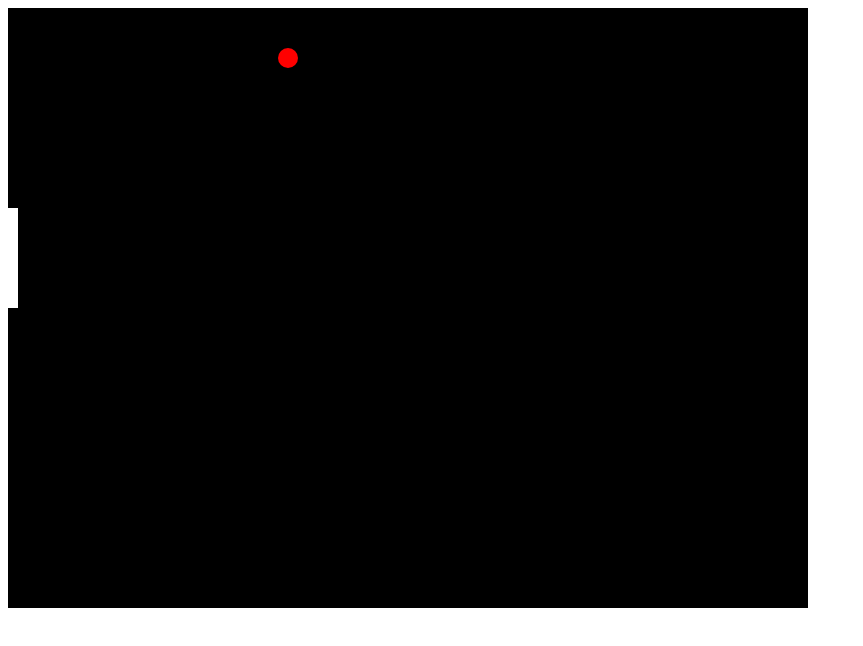
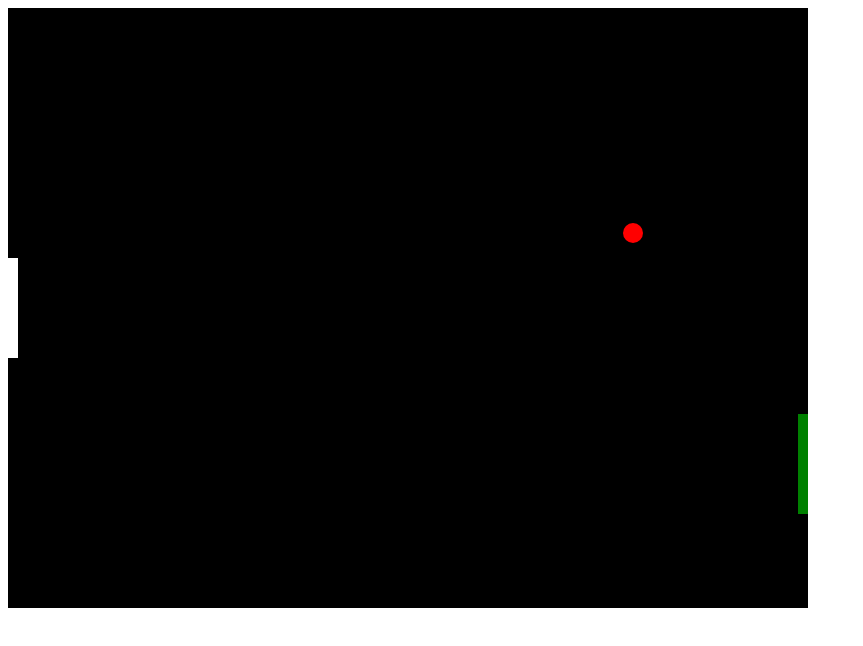
Before and after one commit to lukasrudnik/Tennis_game, a plain HTML site: page game.html in a window 1280 px wide. Shown: the whole page, without its empty margins (0-863 px from the left). Drawn offline with Linux system fonts and the light colour scheme.

Commit message:
is working

```diff
--- a/game.html
+++ b/game.html
@@ -11,14 +11,16 @@
     var ballX = 400; // położenie początkowe piłeczki
     var ballY = 400;
 
-    var ballSpeedX = 10; // prędkość piłeczki w pxls
+    var ballSpeedX = 15; // prędkość piłeczki w pxls
     var ballSpeedY = 5;
 
-    var paddle1Y = 250;  // jena rakiera
+    var paddle1Y = 250;  // 1 rakiera
+    var paddle2Y = 250;  // 2 rakiera
 
-    const PADDLE_HEIGHT = 100;
+    const PADDLE_THICKNESS = 10; // grubość rakiet
+    const PADDLE_HEIGHT = 100; // wysokość rakiet
 
-    // funkcja poruszania palet myszą
+    // funkcja poruszania palet kursorem myszy
     function calculateMousePos(evt) {
         var rect = canvas.getBoundingClientRect();
         var root = document.documentElement;
@@ -26,14 +28,16 @@
         var mouseY = evt.clientY - rect.top - root.scrollTop;
         return {
             x:mouseX,
-            y:mosueY
+            y:mouseY
         }
     }
 
     // plansza gry
     window.onload = function() {
-        canvas = document.getElementById('gameCanvas'); // zlapanie id elementu z rozmirem planszy
-        canvasContext = canvas.getContext('2d'); // typ grafiki: 2d
+        // zlapanie id elementu z rozmirem planszy
+        canvas = document.getElementById('gameCanvas');
+        // typ grafiki: 2d
+        canvasContext = canvas.getContext('2d');
 
         // wywołanie funkcji wypisującej elementy i ustalenie czasu zmiany ich położenia w (ms)
         var framesPerSEcond = 30;
@@ -41,22 +45,64 @@
             moveEverything();
             drawEverything();
         }, 1000/framesPerSEcond);
+
+        // ruchy palety za myszką w planszy gry
+        canvas.addEventListener('mousemove', function(evt) {
+            var mousePos = calculateMousePos(evt);
+
+            // przyklejenie kursora myszy do środka rakiety po majechaniu na plansze gry
+            paddle1Y = mousePos.y-(PADDLE_HEIGHT/2);
+        });
+    }
+
+    // funkcja resetowania piłeczki
+    function ballReset() {
+        ballSpeedX = -ballSpeedX;
+        ballX = canvas.width/2;
+        ballY = canvas.height/2;
+    }
+
+    // funkcja poruszania rakietą przez komputer
+    function computerMovement() {
+        if(paddle2Y < ballY) {
+            paddle2Y += 6;
+        }
+        else {
+            paddle2Y -= 6;
+        }
     }
 
     // funkcja ruchu elementów - ruch piłeczki po planszy
     function moveEverything() {
-        ballX = ballX + ballSpeedX;
-        ballY = ballY + ballSpeedY;
+        computerMovement();
+
+        ballX += ballSpeedX;
+        ballY += ballSpeedY;
 
         if(ballX < 0) {
-            ballSpeedX = -ballSpeedX;
+            // brak resetowania piłeczki po odbiciu rakietą z lewej strony
+            if(ballY > paddle1Y && ballY < paddle1Y+PADDLE_HEIGHT) {
+                ballSpeedX = -ballSpeedX;
+            }
+            else {
+                ballReset();
+            }
         }
-        if(ballX >= canvas.width) {
-            ballSpeedX = -ballSpeedX;
+
+        if(ballX > canvas.width) {
+            // brak resetowania piłeczki po odbiciu rakietą z prawej strony
+            if(ballY > paddle2Y && ballY < paddle2Y+PADDLE_HEIGHT) {
+                ballSpeedX = -ballSpeedX;
+            }
+            else {
+                ballReset();
+            }
         }
+
         if(ballY < 0) {
             ballSpeedY = -ballSpeedY;
         }
+
         if(ballY >= canvas.height) {
             ballSpeedY = -ballSpeedY;
         }
@@ -64,11 +110,16 @@
 
     // funkcja wypisująca wszystkie elementy
     function drawEverything() {
-        console.log(ballX);  // wyświetli położenie piłeczki w consollogu
-
-        colorRect(0,0,canvas.width,canvas.height, 'black'); // plansza
-        colorRect(0,200,10,100, 'white'); //  lewa rakieta
-        colorCircle(ballX, ballY, 10, 'red'); // piłeczka
+        // wyświetli położenie piłeczki w consollogu
+        console.log(ballX);
+        // plansza
+        colorRect(0, 0, canvas.width, canvas.height, 'black');
+        // lewa rakieta + sterowanie jej kursorem
+        colorRect(0, paddle1Y, 10, PADDLE_HEIGHT, 'white');
+        // prawa rakieta, sterowana przez komputer
+        colorRect(canvas.width-PADDLE_THICKNESS, paddle2Y, PADDLE_THICKNESS, PADDLE_HEIGHT, 'green');
+        // piłeczka
+        colorCircle(ballX, ballY, 10, 'red');
     }
 
     // funkcja robienia okrągłej i kolorowej piłeczki
```
